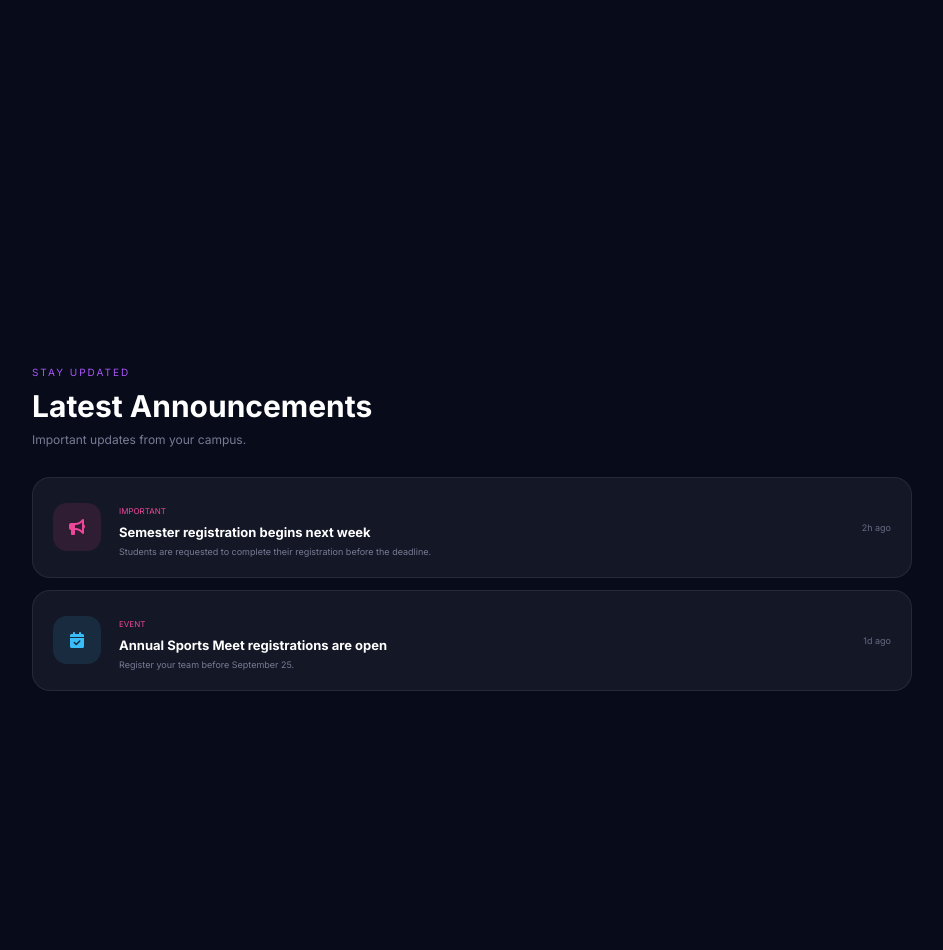
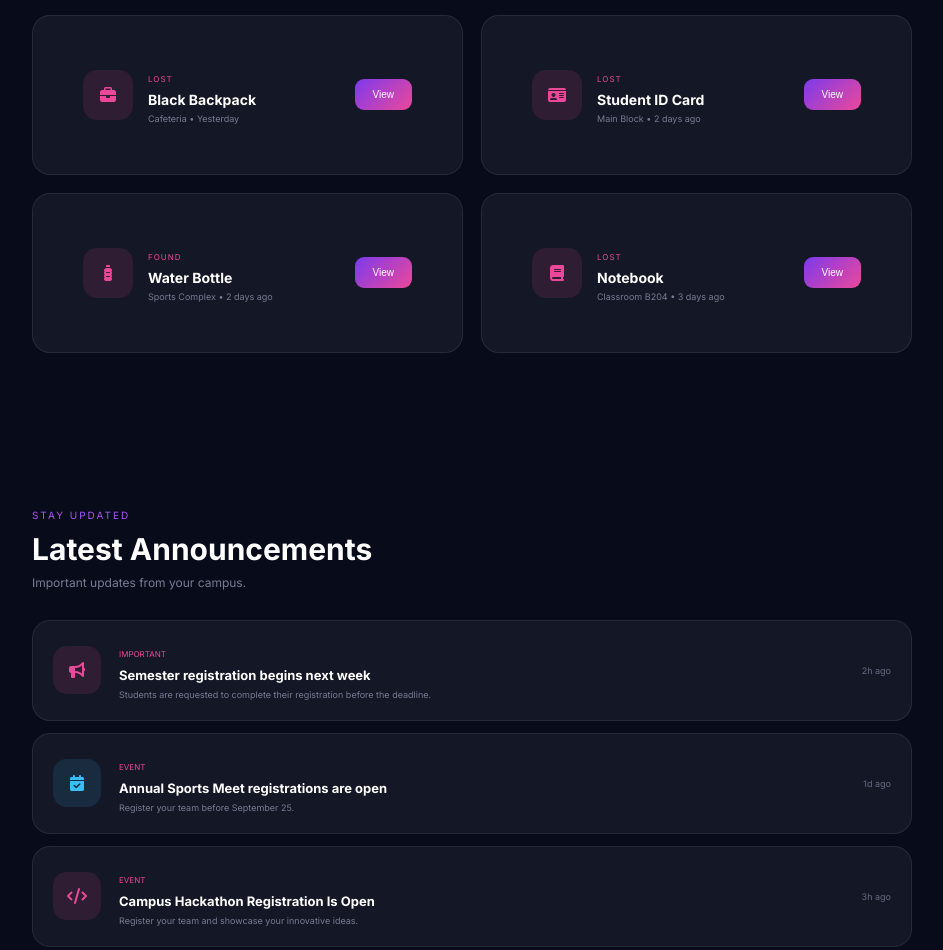
Before and after one commit to sowndarya2007/CampusConnect, a plain HTML site: page index.html in a window 1280 px wide. Shown: the part 4062-5012 px from the top of the page, without its empty margins (313-1256 px from the left). Drawn offline with Linux system fonts and the light colour scheme.

Commit message:
added hover effects and extra announcement

```diff
--- a/index.html
+++ b/index.html
@@ -859,6 +859,72 @@
                     <button>View</button>
 
                 </div>
+                <div class="lost-card">
+
+    <div class="lost-icon">
+        <i class="fa-solid fa-briefcase"></i>
+    </div>
+
+    <div class="lost-info">
+        <span class="lost-status lost">LOST</span>
+        <h3>Black Backpack</h3>
+        <p>Cafeteria • Yesterday</p>
+    </div>
+
+    <button class="lost-btn">View</button>
+
+</div>
+
+
+<div class="lost-card">
+
+    <div class="lost-icon">
+        <i class="fa-solid fa-id-card"></i>
+    </div>
+
+    <div class="lost-info">
+        <span class="lost-status lost">LOST</span>
+        <h3>Student ID Card</h3>
+        <p>Main Block • 2 days ago</p>
+    </div>
+
+    <button class="lost-btn">View</button>
+
+</div>
+
+
+<div class="lost-card">
+
+    <div class="lost-icon">
+        <i class="fa-solid fa-bottle-water"></i>
+    </div>
+
+    <div class="lost-info">
+        <span class="lost-status found">FOUND</span>
+        <h3>Water Bottle</h3>
+        <p>Sports Complex • 2 days ago</p>
+    </div>
+
+    <button class="lost-btn">View</button>
+
+</div>
+
+
+<div class="lost-card">
+
+    <div class="lost-icon">
+        <i class="fa-solid fa-book"></i>
+    </div>
+
+    <div class="lost-info">
+        <span class="lost-status lost">LOST</span>
+        <h3>Notebook</h3>
+        <p>Classroom B204 • 3 days ago</p>
+    </div>
+
+    <button class="lost-btn">View</button>
+
+</div>
 
             </div>
 
@@ -936,6 +1002,32 @@
                     </small>
 
                 </div>
+                <div class="announcement-box">
+
+    <div class="announcement">
+
+        <div class="announcement-icon">
+            <i class="fa-solid fa-code"></i>
+        </div>
+<div>
+        <span>EVENT</span>
+
+        <h3>
+            Campus Hackathon Registration Is Open
+        </h3>
+
+        <p>
+            Register your team and showcase your innovative ideas.
+        </p>
+    </div>
+
+        <small>
+            3h ago
+        </small>
+
+    </div>
+
+</div>
 
             </div>
 
--- a/style.css
+++ b/style.css
@@ -1351,7 +1351,7 @@ overflow: hidden;
 
     gap: 15px;
 
-    padding: 20px;
+    padding: 50px;
 
     background: rgba(255,255,255,.05);
 
@@ -1399,6 +1399,28 @@ overflow: hidden;
 
     font-size: 9px;
 }
+.lost-card {
+    transition: transform 0.3s ease,
+                box-shadow 0.3s ease,
+                border-color 0.3s ease;
+}
+
+.lost-card:hover {
+    transform: translateY(-5px);
+    box-shadow:
+        0 0 25px rgba(168, 85, 247, 0.25),
+        0 0 45px rgba(0, 200, 255, 0.12);
+    border-color: rgba(190, 130, 255, 0.55);
+}
+
+.lost-card button {
+    transition: transform 0.25s ease, box-shadow 0.25s ease;
+}
+
+.lost-card button:hover {
+    transform: scale(1.05);
+    box-shadow: 0 0 20px rgba(190, 80, 255, 0.5);
+}
 
 
 /* =========================================
@@ -1475,6 +1497,13 @@ overflow: hidden;
     color: #666b83;
 
     font-size: 9px;
+}
+.announcement:hover {
+    transform: translateY(-5px);
+    box-shadow:
+        0 0 25px rgba(168, 85, 247, 0.25),
+        0 0 45px rgba(0, 200, 255, 0.12);
+    border-color: rgba(190, 130, 255, 0.55);
 }
 
 
```
